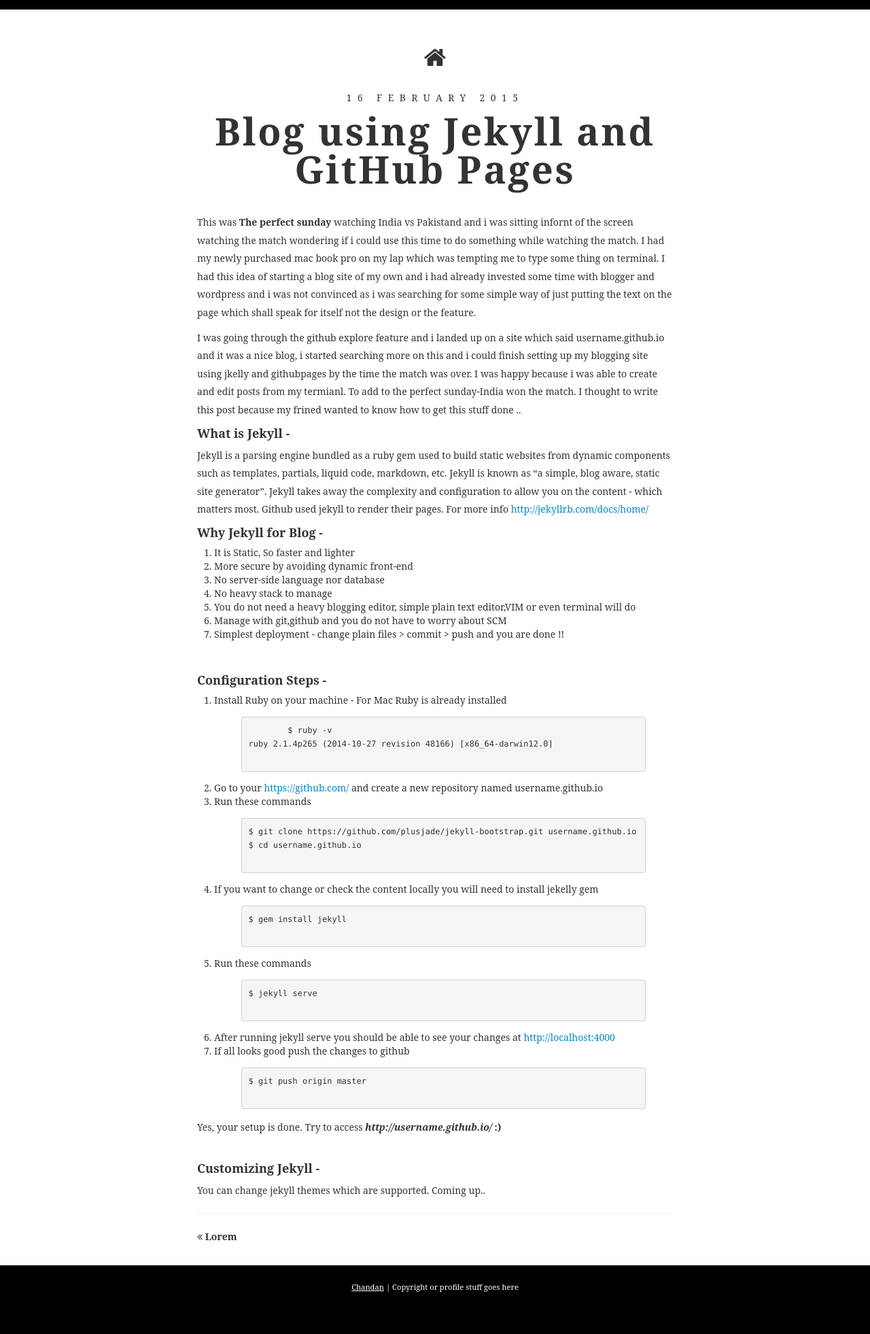
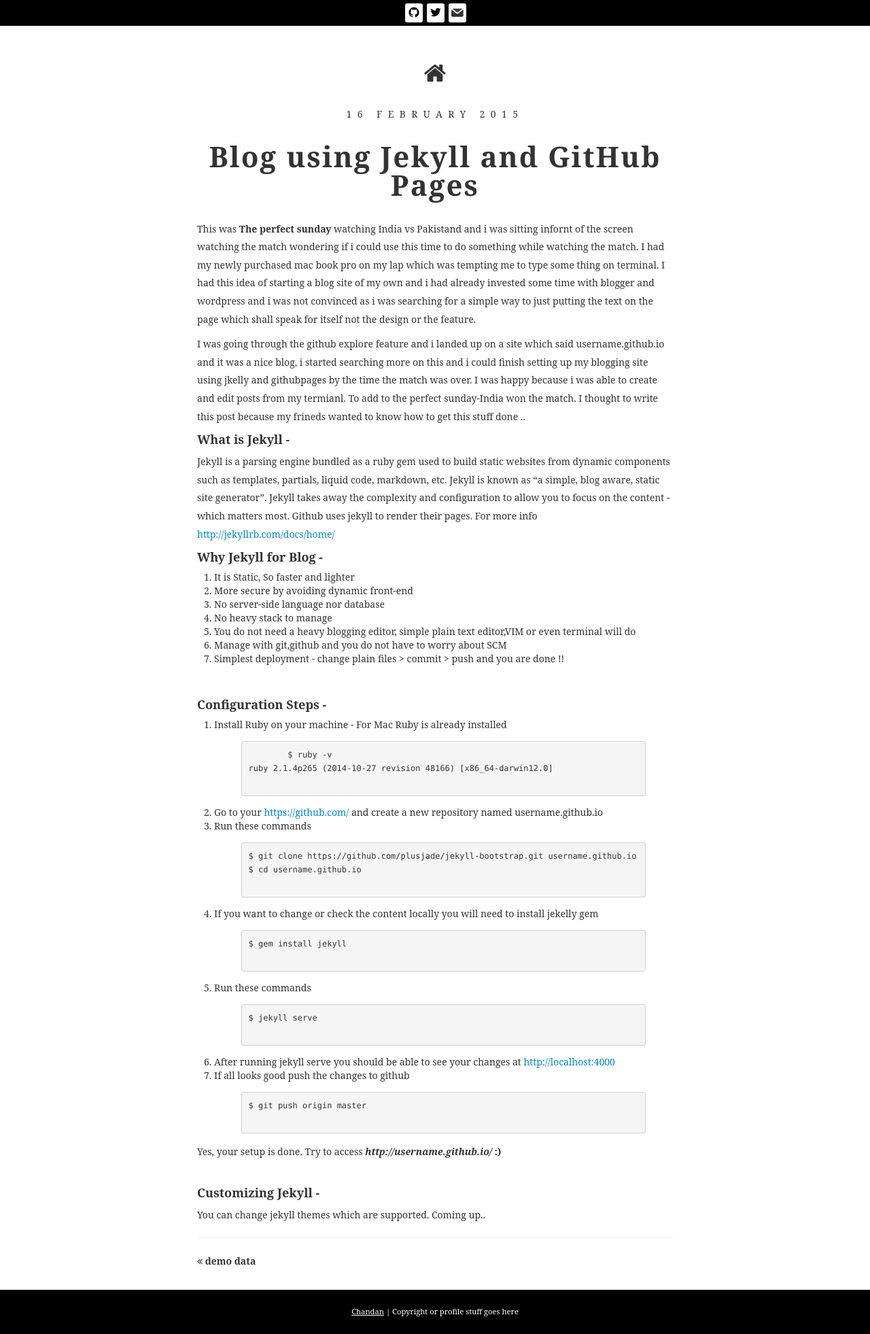
Before and after one commit to Chandan-Nayak/Chandan-Nayak.github.io, a Jekyll site: the page built from _posts/2015-02-16-first-post.md, in a window 1280 px wide. Shown: the whole page at 68% size. Built offline with Jekyll 4.4.1, drawn with Linux system fonts in a browser that asks for light colours; some web fonts are replaced; before the commit the page ends 1926 px from its top, so only the background shows below that.

Commit message:
adding social media links

```diff
--- a/_config.yml
+++ b/_config.yml
@@ -4,3 +4,11 @@
 server: true # runs a local server
 paginate: 10 # pagination basted on number of posts
 exclude: ["Gemfile", "Gemfile.lock", "README.md", 'sass', 'watch.sh', 'style.scss'] # files to exclude
+
+title : Chandan Nayak
+tagline:
+author :
+  name : chandan nayak
+  email : chandan.phoenix@gmail.com
+  github : chandan-nayak
+  twitter : cnayak83
--- a/_layouts/default.html
+++ b/_layouts/default.html
@@ -24,15 +24,72 @@
 		<link rel="apple-touch-icon-precomposed" sizes="72x72" href="ico/apple-touch-icon-72-precomposed.png">
 		<link rel="apple-touch-icon-precomposed" href="ico/apple-touch-icon-57-precomposed.png">
 		<link rel="shortcut icon" href="ico/favicon.png">
+
+	<style>
+
+		header{text-align: center;}
+
+		.btn{
+			font-size: 12px;
+			line-height: 0.8;
+			border-radius: 3px;color: #333;
+			background-color: #fff;
+			border-color: #ccc;display: inline-block;text-align: center;
+			white-space: nowrap;
+			vertical-align: middle;
+			cursor: pointer;
+			border: 1px solid transparent;
+			margin-top: 5px;
+			margin-left: 2px;
+		}
+
+		.btn i:before{
+			content: " ";
+			display: inline-block;
+			width: 24px;
+			height: 24px;
+		}
+
+		.fa-envelope:before {
+			background: url(/ico/e_mail.png);
+		}
+
+		.fa-twitter:before {
+			background: url(/ico/twitter.png);
+		}
+
+		.fa-github:before {
+			background: url(/ico/github.png);
+		}
+
+		.top-strip{height:5px;}
+	</style>
 	</head>
 	<body>
 	<!-- Header
 	    ================================================== -->
 	<header>
 
+
+      {% if site.author.github %}
+      <a type="button" class="btn" href="http://github.com/{{ site.author.github }}">
+        <i class="fa fa-github"></i>
+      </a>
+      {% endif %}
+      {% if site.author.twitter %}
+      <a type="button" class="btn" href="http://twitter.com/{{ site.author.twitter }}">
+        <i class="fa fa-twitter"></i>
+      </a>
+      {% endif %}
+      {% if site.author.email %}
+      <a type="button" class="btn" href="mailto:{{ site.author.email }}">
+        <i class="fa fa-envelope"></i>
+      </a>
+      {% endif %}
 	</header>
 
-	{{ content }}
+
+  {{ content }}
 
 	<footer>
 		<div class="container">
--- a/_posts/2013-02-08-firstpost.md
+++ b/_posts/2015-02-14-second-post.md
@@ -1,6 +1,7 @@
 ---
 layout: post_page
-title: Lorem
+title: demo data
+
 ---
 
 Lorem ipsum dolor sit amet, consectetur adipisicing elit, sed do eiusmod tempor incididunt ut labore et dolore magna aliqua. Ut enim ad minim veniam, quis nostrud exercitation ullamco laboris nisi ut aliquip ex ea commodo consequat. Duis aute irure dolor in reprehenderit in voluptate velit esse cillum dolore eu fugiat nulla pariatur. Excepteur sint occaecat cupidatat non proident, sunt in culpa qui officia deserunt mollit anim id est laborum.
--- a/_posts/2015-02-16-first-post.md
+++ b/_posts/2015-02-16-first-post.md
@@ -3,13 +3,13 @@
 title: Blog using Jekyll and GitHub Pages
 ---
 <p>
-This was <b>The perfect sunday</b> watching India vs Pakistand and i was sitting infornt of the screen watching the match wondering if i could use this time to do something while watching the match. I had my newly purchased mac book pro on my lap which was tempting me to type some thing on terminal. I had this idea of starting a blog site of my own and i had already invested some time with blogger and wordpress and i was not convinced as i was searching for some simple way of just putting the text on the page which shall speak for itself not the design or the feature.
+This was <b>The perfect sunday</b> watching India vs Pakistand and i was sitting infornt of the screen watching the match wondering if i could use this time to do something while watching the match. I had my newly purchased mac book pro on my lap which was tempting me to type some thing on terminal. I had this idea of starting a blog site of my own and i had already invested some time with blogger and wordpress and i was not convinced as i was searching for a simple way to just putting the text on the page which shall speak for itself not the design or the feature.
 </p>
-I was going through the github explore feature and i landed up on a site which said username.github.io and it was a nice blog, i started searching more on this and i could finish setting up my blogging site using jkelly and githubpages by the time the match was over. I was happy because i was able to create and edit posts from my termianl. To add to the perfect sunday-India won the match. I thought to write this post because my frined wanted to know how to get this stuff done ..
+I was going through the github explore feature and i landed up on a site which said username.github.io and it was a nice blog, i started searching more on this and i could finish setting up my blogging site using jkelly and githubpages by the time the match was over. I was happy because i was able to create and edit posts from my termianl. To add to the perfect sunday-India won the match. I thought to write this post because my frineds wanted to know how to get this stuff done ..
 
 <h4>What is Jekyll -</h4>
 
-Jekyll is a parsing engine bundled as a ruby gem used to build static websites from dynamic components such as templates, partials, liquid code, markdown, etc. Jekyll is known as "a simple, blog aware, static site generator". Jekyll takes away the complexity and configuration to allow you on the content - which matters most. Github used jekyll to render their pages. For more info <a href="http://jekyllrb.com/docs/home/">http://jekyllrb.com/docs/home/</a>
+Jekyll is a parsing engine bundled as a ruby gem used to build static websites from dynamic components such as templates, partials, liquid code, markdown, etc. Jekyll is known as "a simple, blog aware, static site generator". Jekyll takes away the complexity and configuration to allow you to focus on the content - which matters most. Github uses jekyll to render their pages. For more info <a href="http://jekyllrb.com/docs/home/">http://jekyllrb.com/docs/home/</a>
 
 <h4>Why Jekyll for Blog -</h4>
 
--- a/index.html
+++ b/index.html
@@ -4,6 +4,7 @@
 ---
 <!-- Content
     ================================================== -->
+
   <div class="top-strip"></div>
   <div class="content">
     <main class="container">
```
Also changed, not shown: css/style.css, ico/e_mail.png (added), ico/github.png (added), ico/twitter.png (added), 10 other files.
